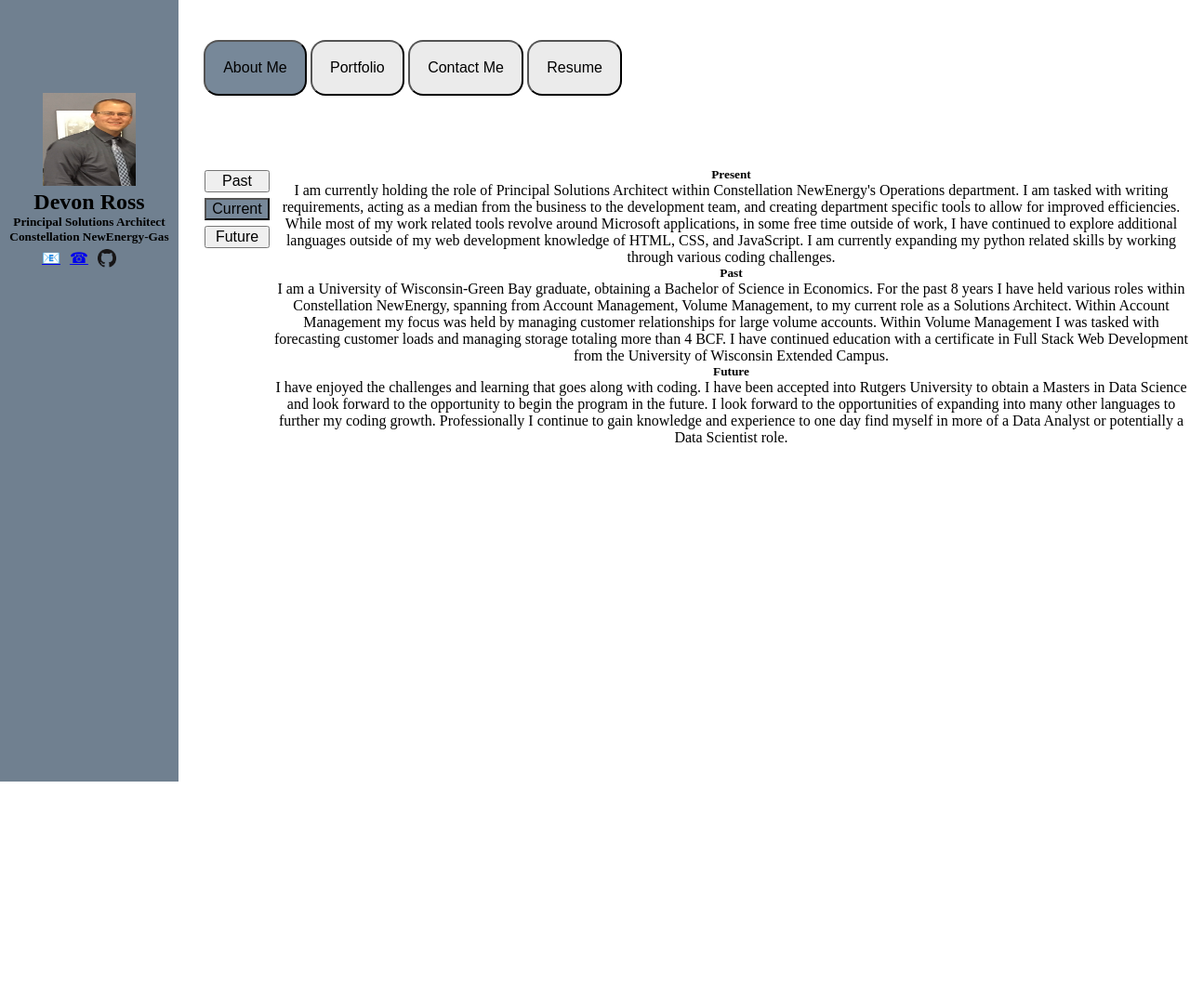
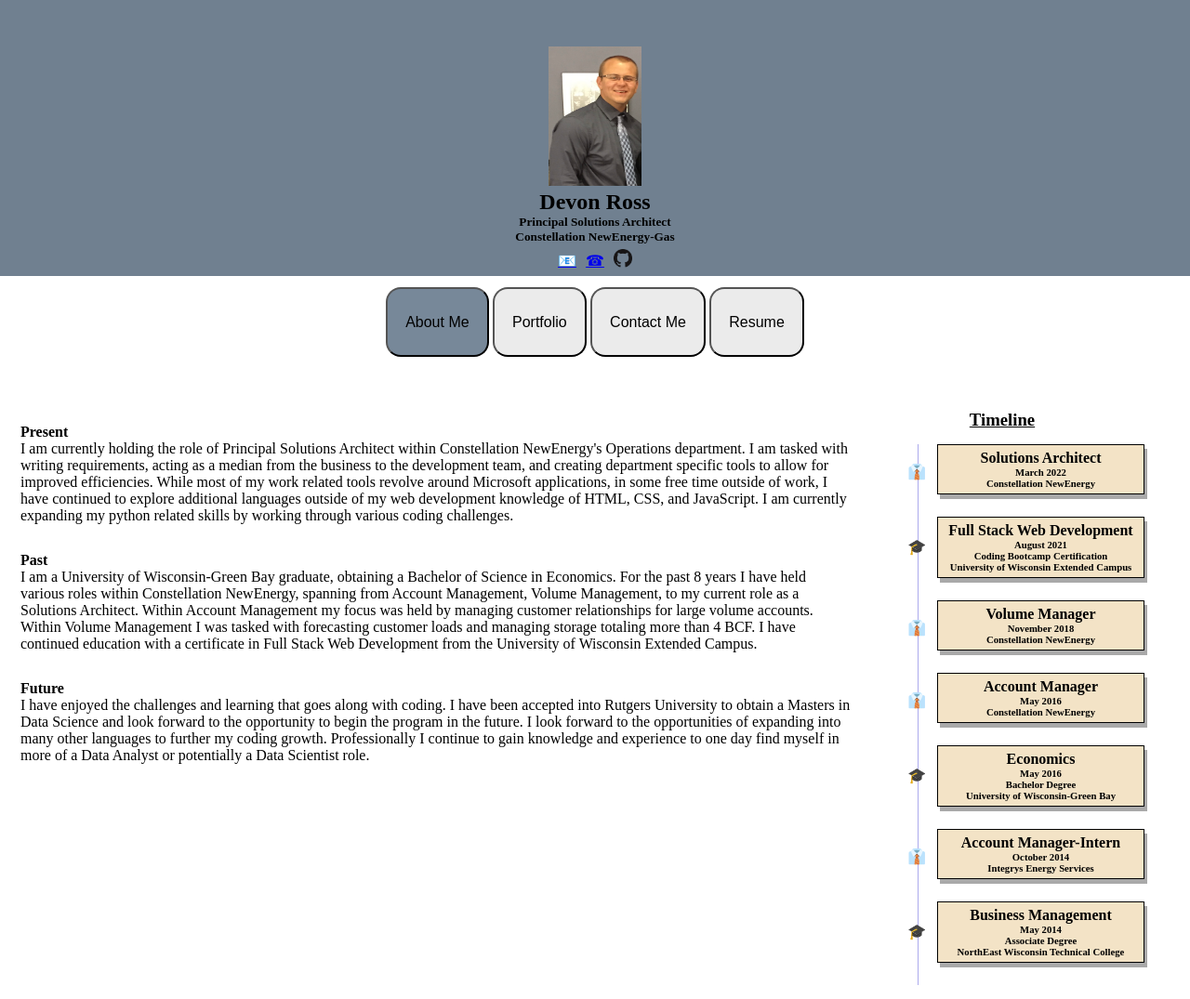
Before and after one commit to dr-50/dr-50.github.io, a website: page index.html in a window 1280 px wide. Shown: the whole page at 93% size. Before the commit the page ends 841 px from the top, so only its background shows below. Drawn offline with nearby package versions, Linux system fonts and the light colour scheme.

Commit message:
desktop complete commit

```diff
--- a/assets/js/script.js
+++ b/assets/js/script.js
@@ -26,6 +26,20 @@
 
 //page navigation activate/inactive aboutme/portfoio/contactme/resume
 function navActivate(element){
+
+
+
+
+  //remove active class from button
+  var elements = document.querySelector('.nav-cards').querySelectorAll('.active');
+  [].forEach.call(elements, function(els){
+    els.classList.remove('active')
+  })
+
+  //add active class to button
+  event.target.className += ' active'
+
+
     //remove active class from detail-card body(switch view from nav)
     var elems = document.querySelectorAll('.details-card');
     [].forEach.call(elems, function(el){
@@ -49,19 +63,11 @@
 
         break;
       case "4":
+
         document.getElementsByClassName("details-card resume")[0].className += ' active';
+        document.getElementById('resume-preview').contentWindow.location.reload();
+
     }
-
-
-
-  //remove active class from button
-  var elements = document.querySelector('.nav-cards').querySelectorAll('.active');
-  [].forEach.call(elements, function(els){
-    els.classList.remove('active')
-  })
-
-  //add active class to button
-  event.target.className += ' active'
 
 }
 
--- a/index.html
+++ b/index.html
@@ -73,8 +73,8 @@
               </button>
             </div>
             <div class="details-card bio active">
-              <div class="bio-container active">
-                <div class="bio-nav-cards">
+              <!-- <div class="bio-container active"> -->
+                <!-- <div class="bio-nav-cards">
                   <button class="bio-nav" onclick="bioActivate(event)">
                     Past
                   </button>
@@ -84,10 +84,11 @@
                   <button class="bio-nav" onclick="bioActivate(event)">
                     Future
                   </button>
-                </div>
-              </div>
+                </div> -->
+
+              <!-- </div> -->
               <div class="details-mini-card bio Current active">
-                <h5>Present</h5>
+                <h4>Present</h4>
                 <p>
                   I am currently holding the role of Principal Solutions
                   Architect within Constellation NewEnergy's Operations
@@ -101,7 +102,7 @@
                   currently expanding my python related skills by working
                   through various coding challenges.
                 </p>
-                <h5>Past</h5>
+                <h4>Past</h4>
                 <p>
                   I am a University of Wisconsin-Green Bay graduate, obtaining a
                   Bachelor of Science in Economics. For the past 8 years I have
@@ -115,7 +116,7 @@
                   Full Stack Web Development from the University of Wisconsin
                   Extended Campus.
                 </p>
-                <h5>Future</h5>
+                <h4>Future</h4>
                 <p>
                   I have enjoyed the challenges and learning that goes along
                   with coding. I have been accepted into Rutgers University to
@@ -127,8 +128,103 @@
                   Data Analyst or potentially a Data Scientist role.
                 </p>
               </div>
+              <div class="column timeline-column">
+                <div class="timeline">
+                  <h3>Timeline</h3>
+                  <ul>
+                    <li class="work">
+                      <div class="timeline-item tooltip">
+                        <h4>
+                          Solutions Architect
+                          <span class="timeline-tooltip">
+                            Responsible for creating tools and resources for the
+                            Operations Department.
+                          </span>
+                        </h4>
+                        <h6>March 2022</h6>
+                        <h6>Constellation NewEnergy</h6>
+                      </div>
+                    </li>
+                    <li class="school">
+                      <div class="timeline-item tooltip">
+                        <h4>
+                          Full Stack Web Development
+                          <span class="timeline-tooltip">Focus in Javascript.</span>
+                        </h4>
+                        <h6>August 2021</h6>
+                        <h6>Coding Bootcamp Certification</h6>
+                        <h6>University of Wisconsin Extended Campus</h6>
+                      </div>
+                    </li>
+                    <li class="work">
+                      <div class="timeline-item tooltip">
+                        <h4>
+                          Volume Manager
+                          <span class="timeline-tooltip"
+                            >Reponsible for forecasting customer load, managing
+                            relationship with utilities, balancing customer load within
+                            utility requirements.
+                          </span>
+                        </h4>
+                        <h6>November 2018</h6>
+                        <h6>Constellation NewEnergy</h6>
+                      </div>
+                    </li>
+                    <li class="work">
+                      <div class="timeline-item tooltip">
+                        <h4>
+                          Account Manager<span class="timeline-tooltip"
+                            >Responsible for customer relations, onboarding, reporting,
+                            and renewals</span
+                          >
+                        </h4>
+                        <h6>May 2016</h6>
+                        <h6>Constellation NewEnergy</h6>
+                      </div>
+                    </li>
+                    <li class="school">
+                      <div class="timeline-item tooltip">
+                        <h4>
+                          Economics<span class="timeline-tooltip"
+                            >Minor in Business Administration</span
+                          >
+                        </h4>
+                        <h6>May 2016</h6>
+                        <h6>Bachelor Degree</h6>
+                        <h6>University of Wisconsin-Green Bay</h6>
+                      </div>
+                    </li>
+                    <li class="work">
+                      <div class="timeline-item tooltip">
+                        <h4>
+                          Account Manager-Intern<span class="timeline-tooltip"
+                            >Responsible for managing customer relationships, reporting,
+                            and enrollments.</span
+                          >
+                        </h4>
+                        <h6>October 2014</h6>
+                        <h6>Integrys Energy Services</h6>
+                      </div>
+                    </li>
+                    <li class="school">
+                      <div class="timeline-item tooltip">
+                        <h4>
+                          Business Management<span class="timeline-tooltip">
+                            Also acquired certifications in Business Operations and
+                            Supervision.
+                          </span>
+                        </h4>
+                        <h6>May 2014</h6>
+                        <h6>Associate Degree</h6>
+                        <h6>NorthEast Wisconsin Technical College</h6>
+                      </div>
+                    </li>
+                  </ul>
+                </div>
+              </div>
             </div>
             <div class="details-card portfolio">
+              <!-- <div class="portfolio-container"> -->
               <h4>Web Dev Projects</h4>
               <ul>
                 <li><a href="https://dr-50.github.io/ArcheryPractice/">Archery 3D Practice</a></li>
@@ -141,9 +237,9 @@
                 <li><a href="https://github.com/dr-50/Fibonacci-python">Fibonacci Series (python)</a></li>
                 <li><a href="https://github.com/dr-50/decimaltobinary-python">Convert Number to Binary (python)</a></li>
               </ul>
+            <!-- </div> -->
             </div>
             <div class="details-card contact">
-              <p>Contact me view</p>
               <ul class="contact-me-link-container">
                 <li>
                 <a class="contact-me-link" href="mailto:devonross50@yahoo.com">📧 devonross50@yahoo.com</a><div class="tooltip"><button onclick="copyContact(this)"><span class="tooltiptext">copy to clipboard</span>📋</button></div>
@@ -158,7 +254,7 @@
             </div>
             <div class="details-card resume">
               <a href="./assets/Resume.pdf" class="resume-download">Download Resume</a>
-              <iframe class="resume-preview" src="./assets/Resume.pdf"></iframe>
+              <iframe class="resume-preview" id="resume-preview" src="./assets/Resume.pdf"></iframe>
               <!-- #page=1&zoom=100 -->
               <!-- <iframe class="resume-preview" src="https://docs.google.com/viewer?srcid=1o1-6PJRiXqaz4OHHqs33ZQMzQPqTu5ESMooz1G1YVcQ&pid=explorer&efh=false&a=v&chrome=false&embedded=true"></iframe> -->
             </div>
--- a/style.css
+++ b/style.css
@@ -3,50 +3,55 @@
     /* height: 100%; */
 }
 section{
-    display: block;
+    /* display: block; */
     margin: 0;
     min-height: 0;
     overflow: hidden;
     width: 100%;
 }
 .col-container{
-    display: table;
+    /* display: table; */
     width: 100%;
     height: 100%;
 }
 .row{
-    display: table-row;
+    /* display: table-row; */
     height: 100%;
 }
-.row::after{
+/* .row::after{
     content: '';
     display: table;
     clear: both;
-}
+} */
 .col{
     display: table-cell;
     height: 100%;
 }
-.col>.content{
+/* .col>.content{
     height: 100%;
-}
+} */
 /* menu styling */
 .side-menu{
-    width: 15%;
+    width: 100vw;
     background-color: slategray;
     text-align: center;
 }
 .personal-photo{
-    height: 100px;
+    height: 150px;
     width: 100px;
-    margin-top: 100px;
+    margin-top: 50px;
 }
 .contact-logo {
     display: flex;
+
 }
 
 .contact-logo-list {
     list-style-type: none;
+    display: flex;
+    align-items: center;
+    justify-content: center;
+    padding: 0;
 }
 
 .contact-logo-list-item {
@@ -115,11 +120,12 @@
 /* Start of Nav Card Styling */
     .nav-cards{
         display: flex;
-        margin-bottom: 75px;
+        margin-bottom: 25px;
+        margin-top: 10px;
         /* width: 100%; */
-        /* justify-content: center; */
+        justify-content: center;
         /* margin: 0 30% ; */
-        /* align-items: center; */
+        align-items: center;
         /* max-width: 150px; */
     }
     .card{
@@ -131,6 +137,7 @@
         transition: .2s;
         margin: 2px;
         font-size: medium;
+        min-height: 75px;
     }
 
     .card:hover{
@@ -147,9 +154,11 @@
 .details-body{
 
     text-align: center;
-    height: 100vh;
-    display: inline-block;
-    margin-left: 25px;
+    /* height: 100vh; */
+    /* display: inline-block; */
+    display: flex;
+    flex-direction: column;
+    /* margin-left: 25px; */
 }
 .details-card{
     display: none;
@@ -158,6 +167,7 @@
 
 .details-card.active{
     display: flex;
+    justify-content: center;
 }
 
 /* .details-card.{
@@ -165,11 +175,21 @@
 } */
 
 .details-mini-card.active{
-    display: block;
+    display: flex;
+    flex-direction: column;
+    width: 70%;
 }
 
 .details-mini-card{
     display: none;
+}
+
+.details-mini-card h4{
+    margin-top: 30px;
+    display: flex;
+}
+.details-mini-card p{
+    text-align: start;
 }
 
 .bio-nav{
@@ -181,11 +201,19 @@
 .bio-nav.active{
     background-color: lightslategray;
 }
+
 /* .bio-nav:hover{
     transform: translateX(-.25rem);
 } */
 
 /* end body detail styling */
+
+/* start of portfolio styling */
+
+.portfolio h4{
+    margin-left: 25px;
+}
+/* end of portfolio styling */
 
 /* contact me styling */
 
@@ -237,10 +265,11 @@
   }
 
 /* end of contact me styling */
+
 /* resume styling */
-/* .details-card.resume{
-     display: block;
-} */
+.details-card.resume a{
+     height: 30px;
+}
 .resume-download{
     margin-right: 5vw;
     margin-left: 10px;
@@ -249,16 +278,13 @@
  .resume-preview{
     height: 70vh;
     width: 60vw;
+}
+/* End of Resume styling */
 
-
-
-}
-
-
-
+/* Start of timeline bio styling */
 .timeline-column{
     float: right;
-    width:19%;
+    width:25%;
     margin-right: 20px;
 }
 
```
Lines whose indentation alone changed are shown as unchanged.
